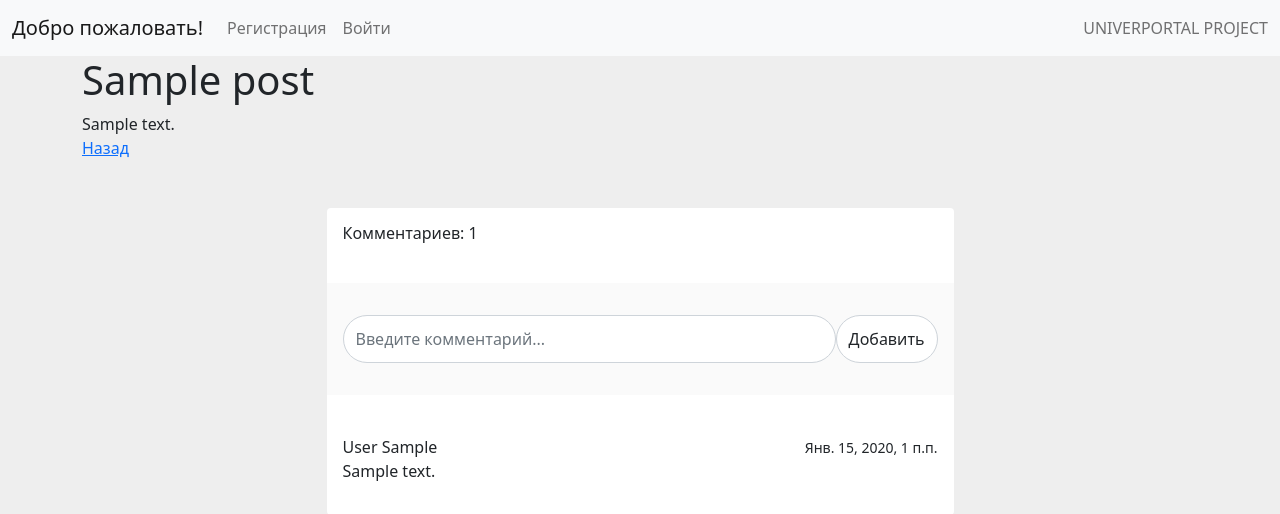
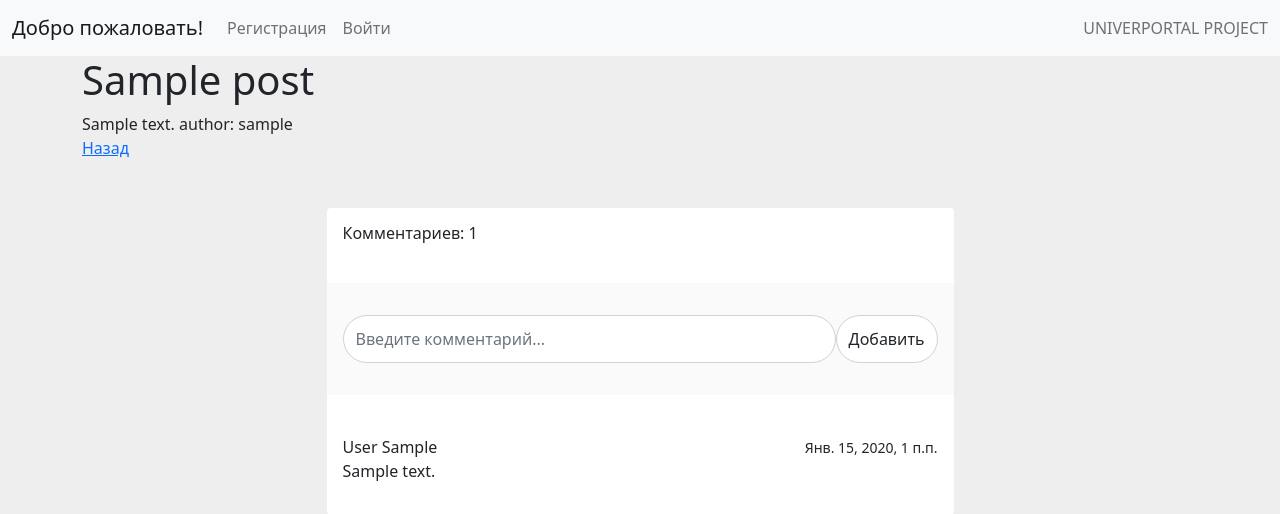
Before and after one commit to cyberdile/UNIVERPORTAL, a Django app: page /posts/1/ in a window 1280 px wide. Shown: the top 514 px of the page. Run offline with Django 3.2, Linux system fonts and the light colour scheme; tables that the repository leaves empty hold one stand-in row (values such as "Sample post"); some libraries are stand-ins or nearby versions.

Commit message:
fixed post author

```diff
--- a/univer/templates/posts/post_detail.html
+++ b/univer/templates/posts/post_detail.html
@@ -1,7 +1,7 @@
 {% extends "base.html" %}
 {% block content %}
 	<h1>{{posts.title}}</h1>
-	<div class="text-container">{{posts.text}}</div>
+	<div class="text-container">{{posts.text}} author: {{ posts.author }}</div>
 	<a href='../'>Назад<a>
 
 <div class="container mt-5 mb-5">
--- a/univer/templates/posts/post_list.html
+++ b/univer/templates/posts/post_list.html
@@ -101,7 +101,6 @@ $(".list").on("click", ".js-dislike-post", dislike);
     <button type="button"
             class="btn btn-primary js-create-post"
             data-url="{% url 'post_create' %}">
-      <span class="glyphicon glyphicon-plus"></span>
       Создать новость
     </button>
   </p>
--- a/univer/views.py
+++ b/univer/views.py
@@ -77,6 +77,8 @@ def save_post_form(request, form, template_name):
     data = dict()
     if request.method == 'POST':
         if form.is_valid():
+            form.save(commit=False)
+            form.instance.author = request.user
             form.save()
             data['form_is_valid'] = True
             posts = Post.objects.all().order_by('-created_at')
```
